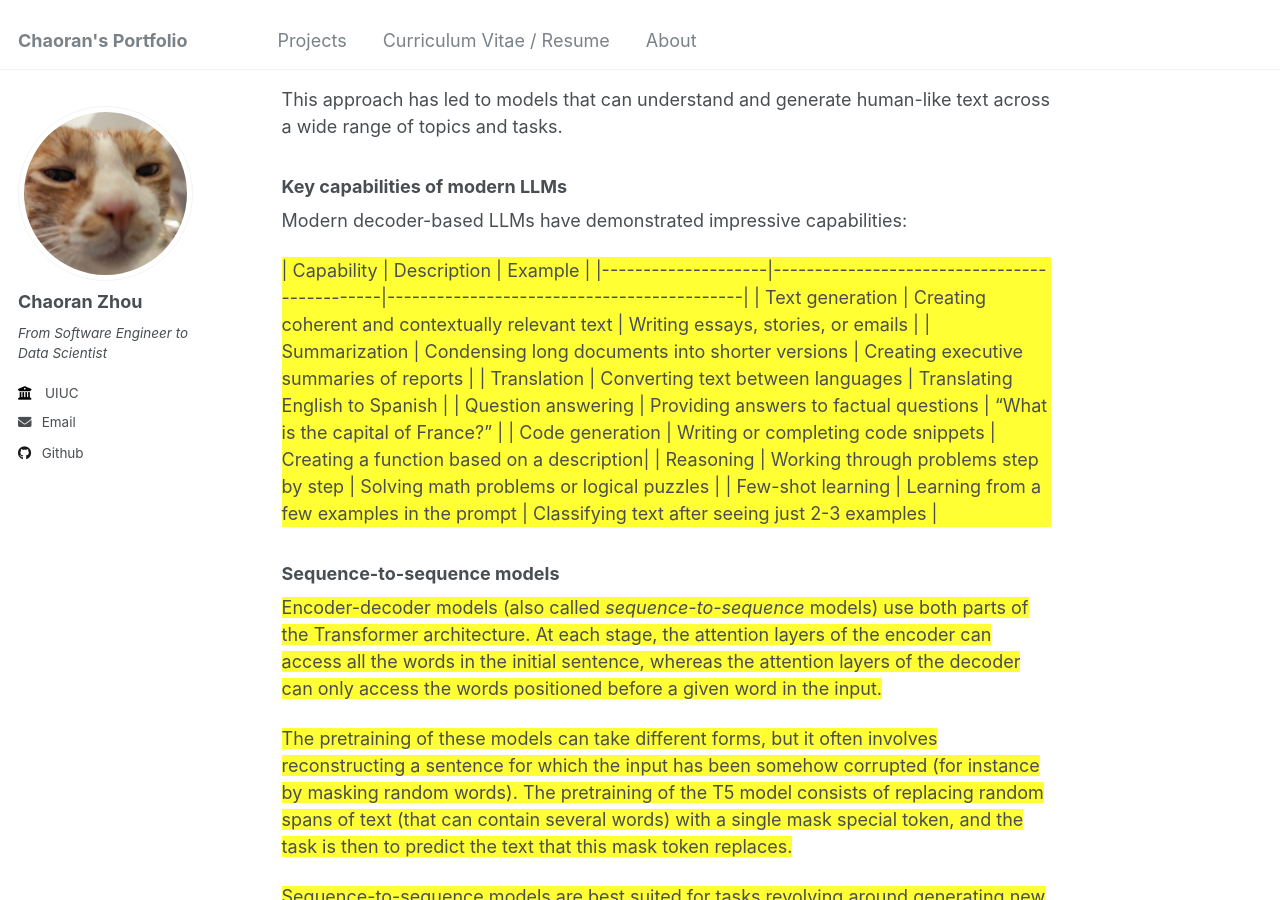
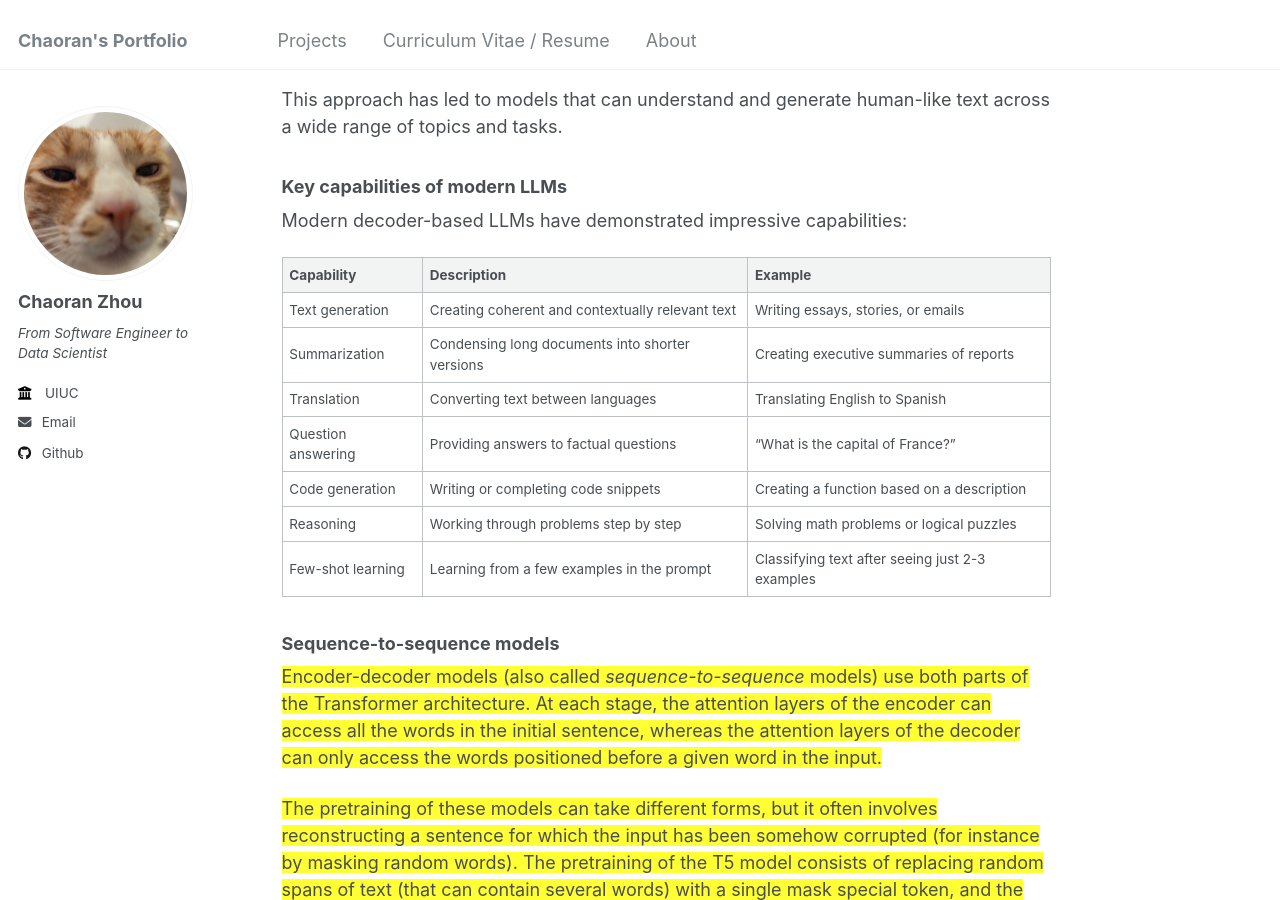
Before and after one commit to ranranrunforit/ranranrunforit.github.io, a Jekyll site: the page built from _projects/project-15.md, in a window 1280 px wide and 900 px high, scrolled down 29038 px. Built offline with Jekyll 4.4.1, drawn with Linux system fonts in a browser that asks for light colours.

Commit message:
Update project-15.md

```diff
--- a/_projects/project-15.md
+++ b/_projects/project-15.md
@@ -687,7 +687,6 @@ This approach has led to models that can understand and generate human-like text
 
 Modern decoder-based LLMs have demonstrated impressive capabilities:
 
-<div style="background-color: #FFFF33;">
 | Capability         | Description                                 | Example                                   |
 |--------------------|---------------------------------------------|-------------------------------------------|
 | Text generation    | Creating coherent and contextually relevant text | Writing essays, stories, or emails        |
@@ -697,7 +696,7 @@ Modern decoder-based LLMs have demonstrated impressive capabilities:
 | Code generation    | Writing or completing code snippets         | Creating a function based on a description|
 | Reasoning          | Working through problems step by step       | Solving math problems or logical puzzles  |
 | Few-shot learning  | Learning from a few examples in the prompt  | Classifying text after seeing just 2-3 examples |
-</div>
+
 
 ### Sequence-to-sequence models
 
```
